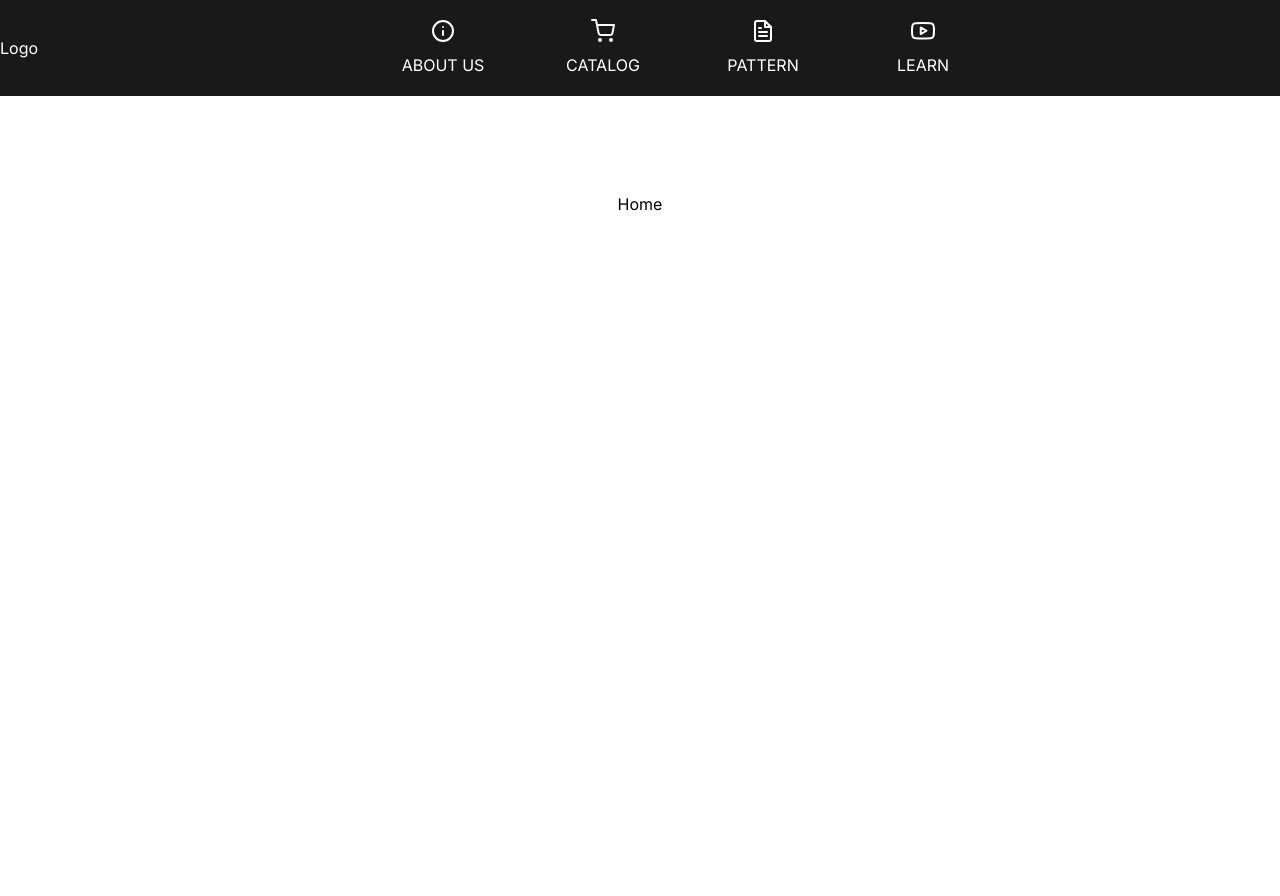
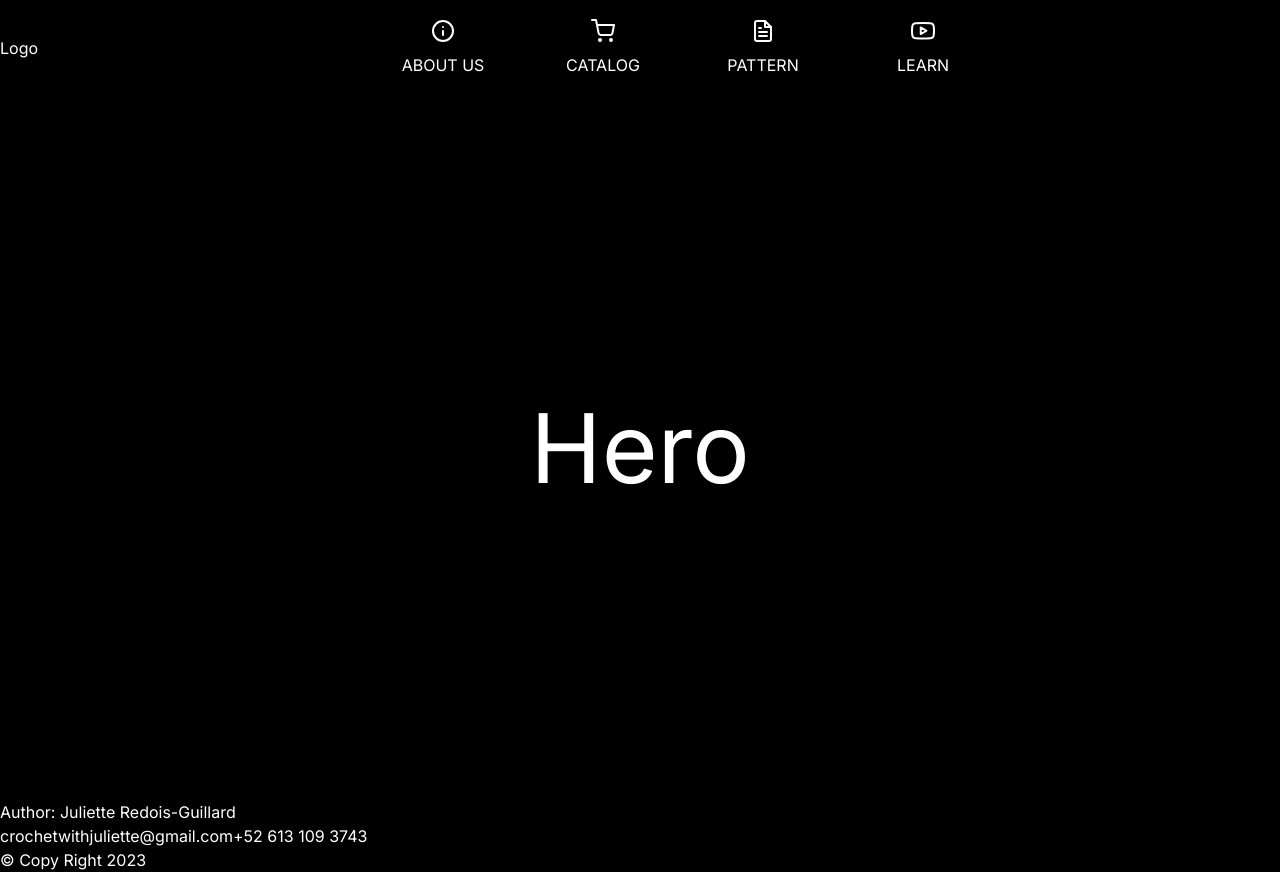
Before and after one commit to Jujutsu666/Tienda_crochet_with_Juliette, a Next.js app: page / in a window 1280 px wide. After the commit the page ends 872 px from the top, so only its background shows below. Built offline with nearby package versions, Linux system fonts and the light colour scheme.

Commit message:
home page, hero section

```diff
--- a/src/app/layout.tsx
+++ b/src/app/layout.tsx
@@ -2,6 +2,7 @@ import Navbar from '@/components/Navbar';
 import './globals.css';
 import type { Metadata } from 'next';
 import { Inter } from 'next/font/google';
+import Footer from '@/components/Footer';
 
 const inter = Inter({ subsets: ['latin'] });
 
@@ -16,6 +17,7 @@ export default function RootLayout({ children }: { children: React.ReactNode })
       <body className={inter.className}>
         <Navbar />
         {children}
+        <Footer />
       </body>
     </html>
   );
--- a/src/app/page.tsx
+++ b/src/app/page.tsx
@@ -1,3 +1,7 @@
 export default function Home() {
-  return <main className="flex min-h-screen flex-col items-center justify-between p-24">Home</main>;
+  return (
+    <main className="flex flex-col items-center justify-between">
+      <section className="min-h-[calc(100vh-96px)] bg-black text-white w-full flex justify-center items-center text-8xl">Hero</section>
+    </main>
+  );
 }
--- /dev/null
+++ b/src/components/Footer.tsx
@@ -0,0 +1,16 @@
+export default function Footer() {
+  return (
+    <footer className="bg-black w-full text-white">
+      <div className="">
+        <p className="">Author: Juliette Redois-Guillard</p>
+        <a className="" href="#">
+          crochetwithjuliette@gmail.com
+        </a>
+        <a className="" href="#">
+          +52 613 109 3743
+        </a>
+      </div>
+      <p className="">© Copy Right 2023</p>
+    </footer>
+  );
+}
--- a/src/components/Navbar.tsx
+++ b/src/components/Navbar.tsx
@@ -1,5 +1,7 @@
+'use client';
 import Link from 'next/link';
 import Icon, { icon } from './Icon';
+import { usePathname } from 'next/navigation';
 
 interface item {
   label: string;
@@ -14,8 +16,10 @@ const Items: item[] = [
 ];
 
 export default function Navbar() {
+  const pathname = usePathname();
+
   return (
-    <header className="bg-black bg-opacity-90 h-24 sticky top-0 left-0 right-0 text-white flex items-center gap-12">
+    <header className={`${pathname === '/' ? 'bg-black text-white' : 'bg-white text-black'} h-24 sticky top-0 left-0 right-0  flex items-center gap-12`}>
       <div>Logo</div>
       <nav className="flex items-center h-full mx-auto overflow-hidden">
         <ul className="relative flex">
```
